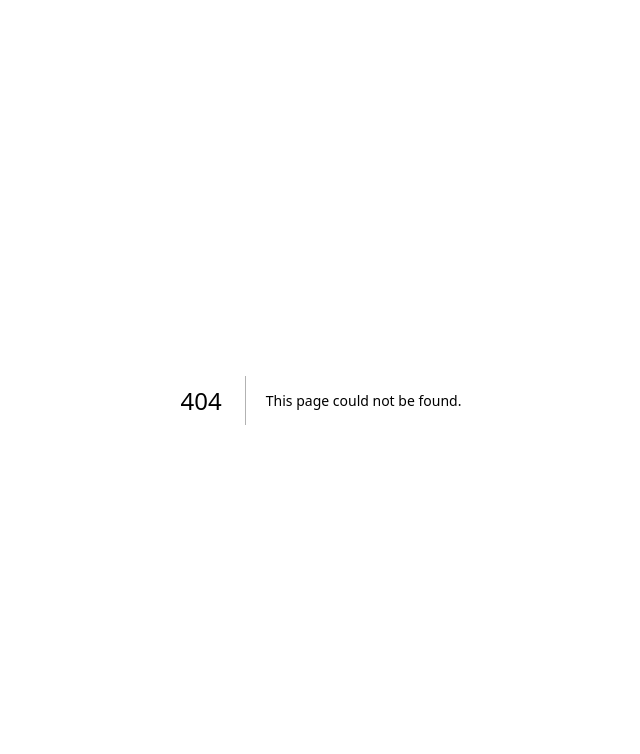
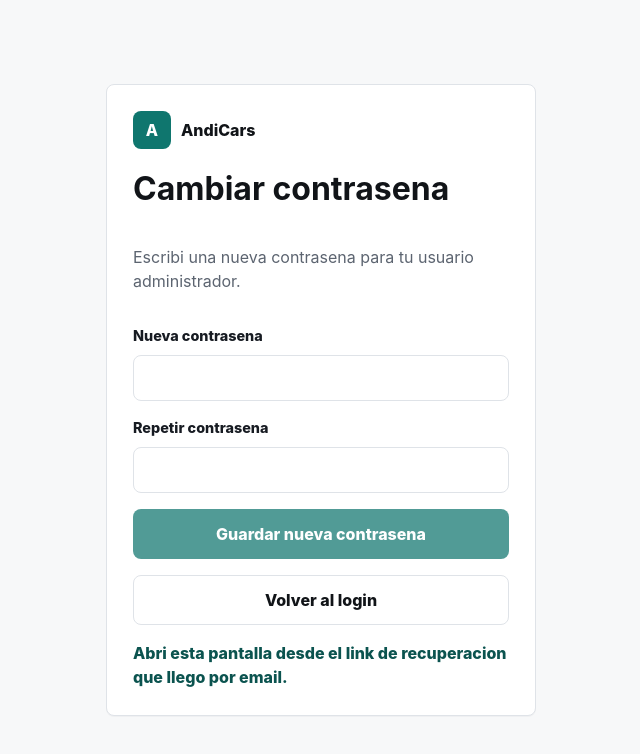
Before and after one commit to One-Day-Coder/andicars, a Next.js app: page /actualizar-contrasena in a window 1280 px wide. Before the commit this address had no page. Shown: the top 754 px of the page, without its empty margins (319-959 px from the left). Built offline with nearby package versions, Linux system fonts and the light colour scheme; no server answers.

Commit message:
Agregar cambio de contrasena

```diff
--- /dev/null
+++ b/app/actualizar-contrasena/page.tsx
@@ -0,0 +1,111 @@
+"use client";
+
+import { useEffect, useState } from "react";
+import Link from "next/link";
+import { supabase } from "@/lib/supabase/client";
+
+export default function UpdatePasswordPage() {
+  const [password, setPassword] = useState("");
+  const [confirmPassword, setConfirmPassword] = useState("");
+  const [message, setMessage] = useState("Cargando recuperacion de contrasena...");
+  const [ready, setReady] = useState(false);
+  const [loading, setLoading] = useState(false);
+
+  useEffect(() => {
+    async function prepareSession() {
+      if (!supabase) {
+        setMessage("Falta configurar Supabase.");
+        return;
+      }
+
+      const { data } = await supabase.auth.getSession();
+
+      if (data.session) {
+        setReady(true);
+        setMessage("");
+        return;
+      }
+
+      setMessage("Abri esta pantalla desde el link de recuperacion que llego por email.");
+    }
+
+    prepareSession();
+  }, []);
+
+  async function handleSubmit(event: React.FormEvent<HTMLFormElement>) {
+    event.preventDefault();
+
+    if (!supabase) {
+      setMessage("Falta configurar Supabase.");
+      return;
+    }
+
+    if (password.length < 6) {
+      setMessage("La contrasena debe tener al menos 6 caracteres.");
+      return;
+    }
+
+    if (password !== confirmPassword) {
+      setMessage("Las contrasenas no coinciden.");
+      return;
+    }
+
+    setLoading(true);
+    setMessage("");
+
+    const { error } = await supabase.auth.updateUser({ password });
+
+    if (error) {
+      setMessage(error.message);
+      setLoading(false);
+      return;
+    }
+
+    setMessage("Contrasena actualizada. Ya podes entrar al panel con la nueva contrasena.");
+    setPassword("");
+    setConfirmPassword("");
+    setLoading(false);
+  }
+
+  return (
+    <main className="login-shell">
+      <form className="contact-form login-form" onSubmit={handleSubmit}>
+        <Link className="brand dark-brand" href="/">
+          <span className="brand-mark">A</span>
+          <span>AndiCars</span>
+        </Link>
+        <h1>Cambiar contrasena</h1>
+        <p className="admin-note">
+          Escribi una nueva contrasena para tu usuario administrador.
+        </p>
+        <label>
+          Nueva contrasena
+          <input
+            type="password"
+            value={password}
+            onChange={(event) => setPassword(event.target.value)}
+            disabled={!ready || loading}
+            required
+          />
+        </label>
+        <label>
+          Repetir contrasena
+          <input
+            type="password"
+            value={confirmPassword}
+            onChange={(event) => setConfirmPassword(event.target.value)}
+            disabled={!ready || loading}
+            required
+          />
+        </label>
+        <button className="button primary full" type="submit" disabled={!ready || loading}>
+          {loading ? "Guardando..." : "Guardar nueva contrasena"}
+        </button>
+        <Link className="button light full" href="/login">
+          Volver al login
+        </Link>
+        {message ? <p className="form-message">{message}</p> : null}
+      </form>
+    </main>
+  );
+}
--- a/app/page.tsx
+++ b/app/page.tsx
@@ -1,5 +1,6 @@
 import Link from "next/link";
 import { SiteHeader } from "@/components/SiteHeader";
+import { PasswordRecoveryRedirect } from "@/components/PasswordRecoveryRedirect";
 import { VehicleCard } from "@/components/VehicleCard";
 import { demoVehicles } from "@/lib/demo-data";
 import { createSupabaseServerClient } from "@/lib/supabase/server";
@@ -35,6 +36,7 @@ export default async function HomePage() {
 
   return (
     <>
+      <PasswordRecoveryRedirect />
       <SiteHeader />
       <main>
         <section className="hero" id="inicio" aria-label="Presentacion de AndiCars">
```
Also changed, not shown: components/PasswordRecoveryRedirect.tsx (added, +18 -0 lines).
